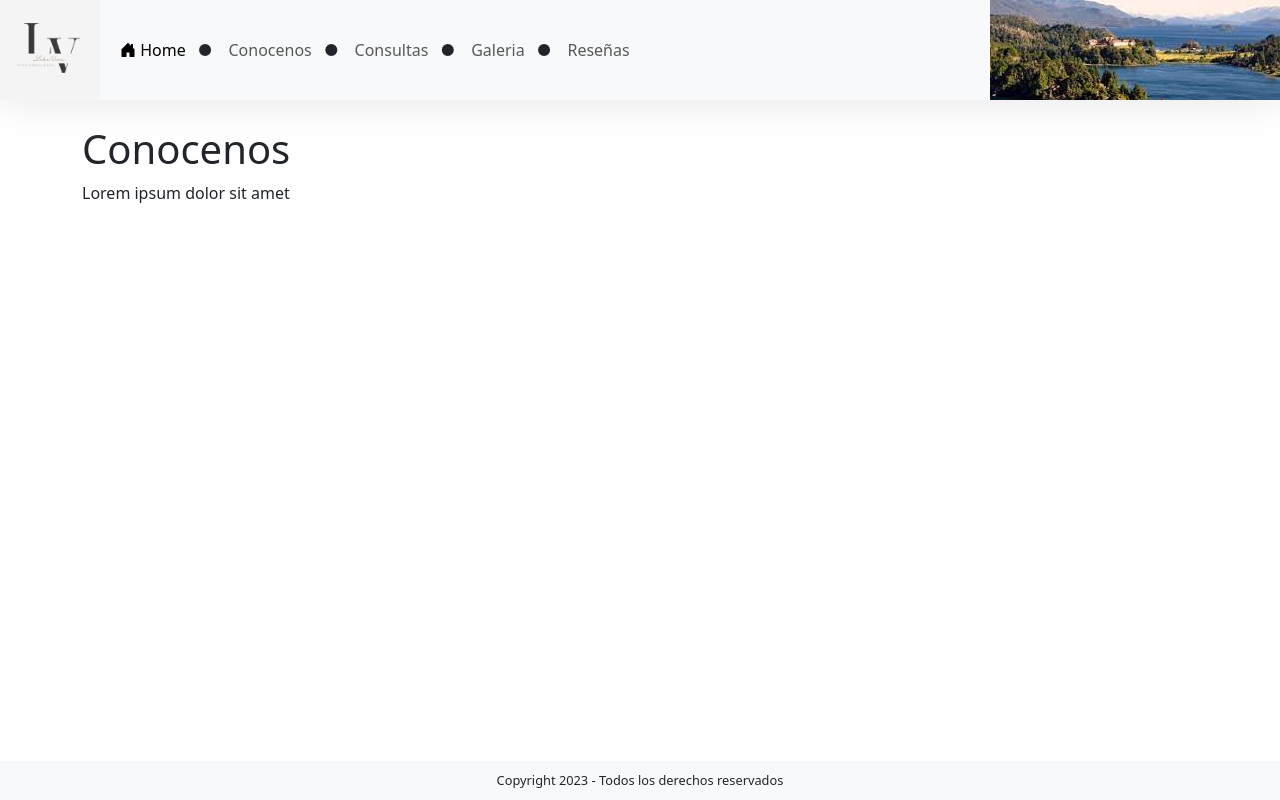
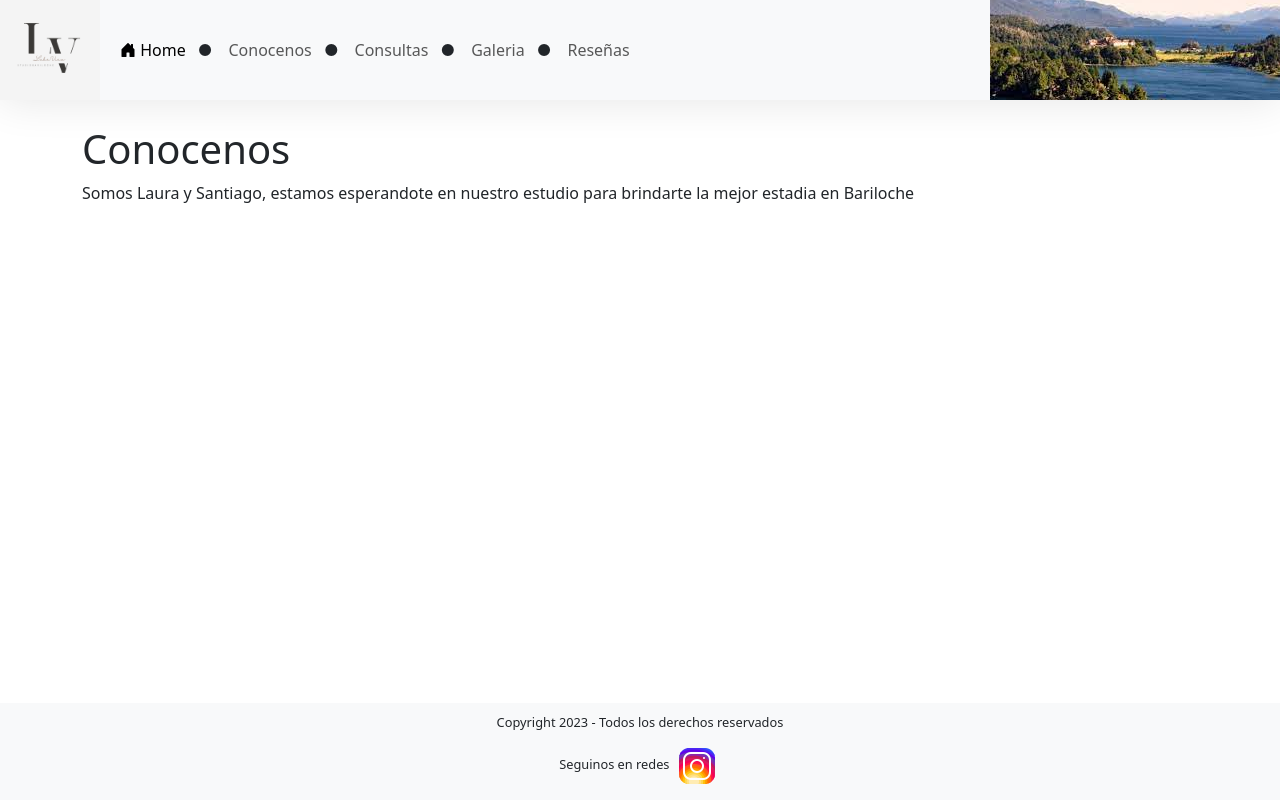
Before and after one commit to laurabortolin/laurabortolin.github.io, a website: page pages/conocenos.html in a window 1280 px wide. Drawn offline with nearby package versions, Linux system fonts and the light colour scheme.

Commit message:
agregado en footer

```diff
--- a/pages/conocenos.html
+++ b/pages/conocenos.html
@@ -49,11 +49,12 @@
 
     <div class="container">
       <h1>Conocenos</h1>
-      <p>Lorem ipsum dolor sit amet</p>
+      <p>Somos Laura y Santiago, estamos esperandote en nuestro estudio para brindarte la mejor estadia en Bariloche</p>
     </div>
 
     <footer>
       <p>Copyright 2023 - Todos los derechos reservados</p>
+      <p>Seguinos en redes <a href="https://www.instagram.com/studiolakeviewbariloche/" target="_blank"><img src="../images/icons8-instagram-48.png" alt="instagram"></a></p>
     </footer>
     <script src="https://cdn.jsdelivr.net/npm/bootstrap@5.3.0/dist/js/bootstrap.bundle.min.js" integrity="sha384-geWF76RCwLtnZ8qwWowPQNguL3RmwHVBC9FhGdlKrxdiJJigb/j/68SIy3Te4Bkz" crossorigin="anonymous"></script>
   </body>
```
Also changed, not shown: index.html (+1 -0 lines), pages/consultas.html (+1 -0 lines), pages/galeria.html (+1 -0 lines), pages/resenas.html (+1 -0 lines), images/Instagram-Icon.png.webp (deleted), images/icons8-instagram-48.png (added), images/studiolakeviewbariloche_qr.png (deleted), images/white_wall_hash.webp (deleted).
